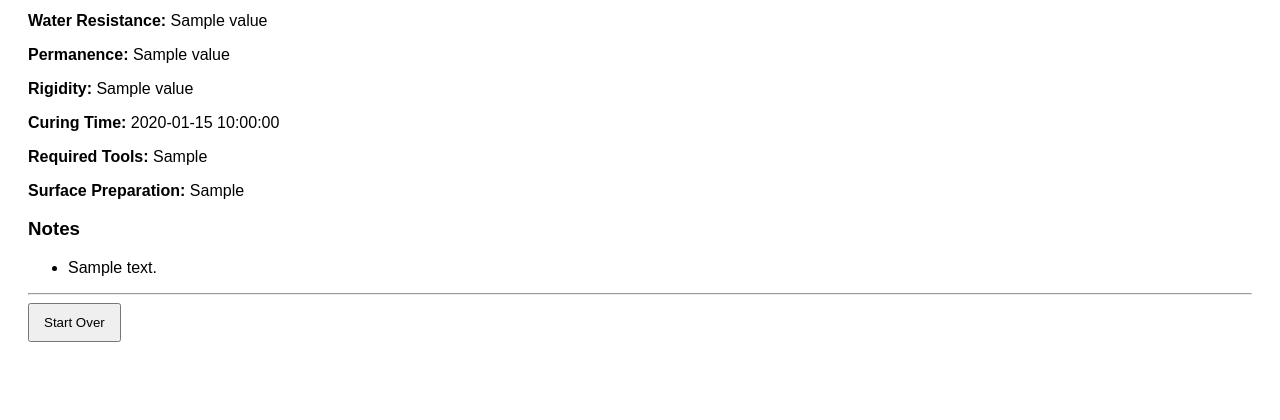
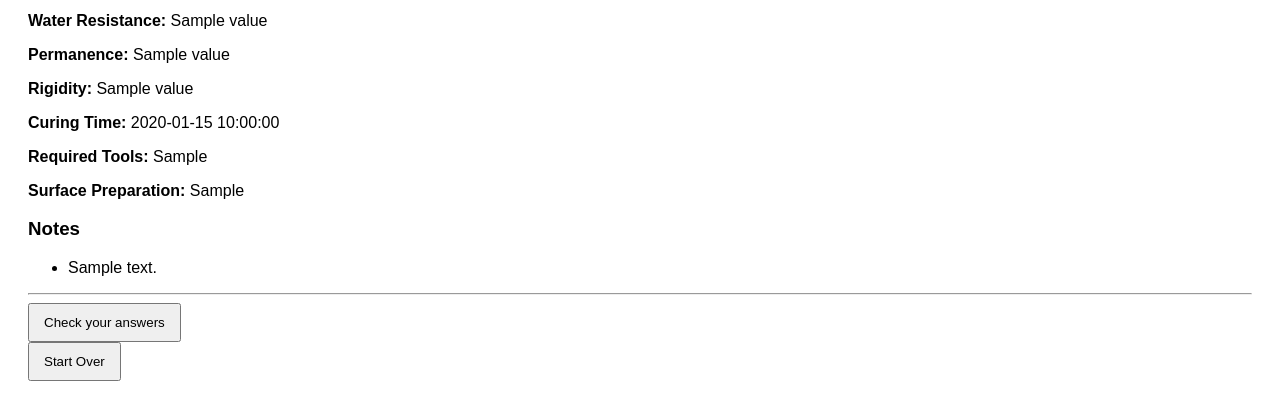
Before and after one commit to JasperK04/KTP, a Flask app: template src/app/templates/results.html in a window 1280 px wide. Shown: the part 302-722 px from the top of the page. Run offline with Flask 3, Linux system fonts and the light colour scheme; the template is opened without the code that fills it: most values are stand-ins (such as "Sample title", 1, 10 or a date in 2020).

Commit message:
add button to go to overfiew

```diff
--- a/src/app/templates/results.html
+++ b/src/app/templates/results.html
@@ -78,6 +78,10 @@
     {% endfor %}
 {% endif %}
 
+<form action="{{ url_for('routes.questions_overview') }}" method="get">
+    <button type="submit">Check your answers</button>
+</form>
+
 <form action="{{ url_for('routes.reset') }}" method="post">
     <button type="submit">Start Over</button>
 </form>
```
